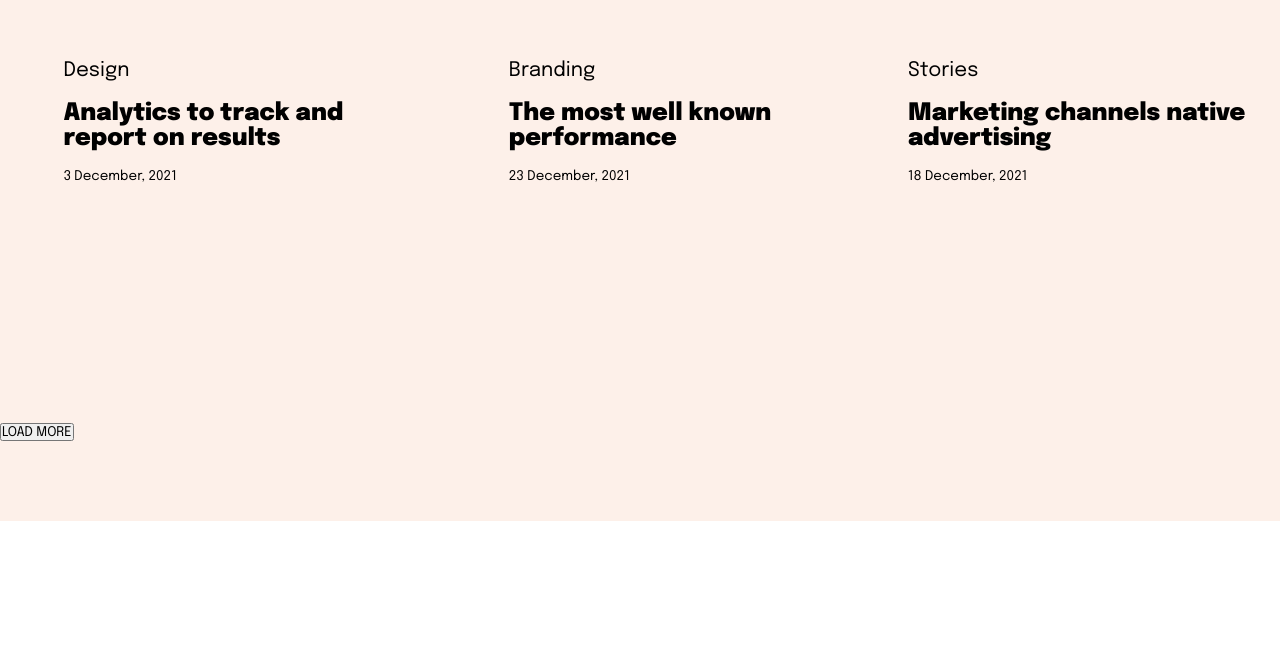
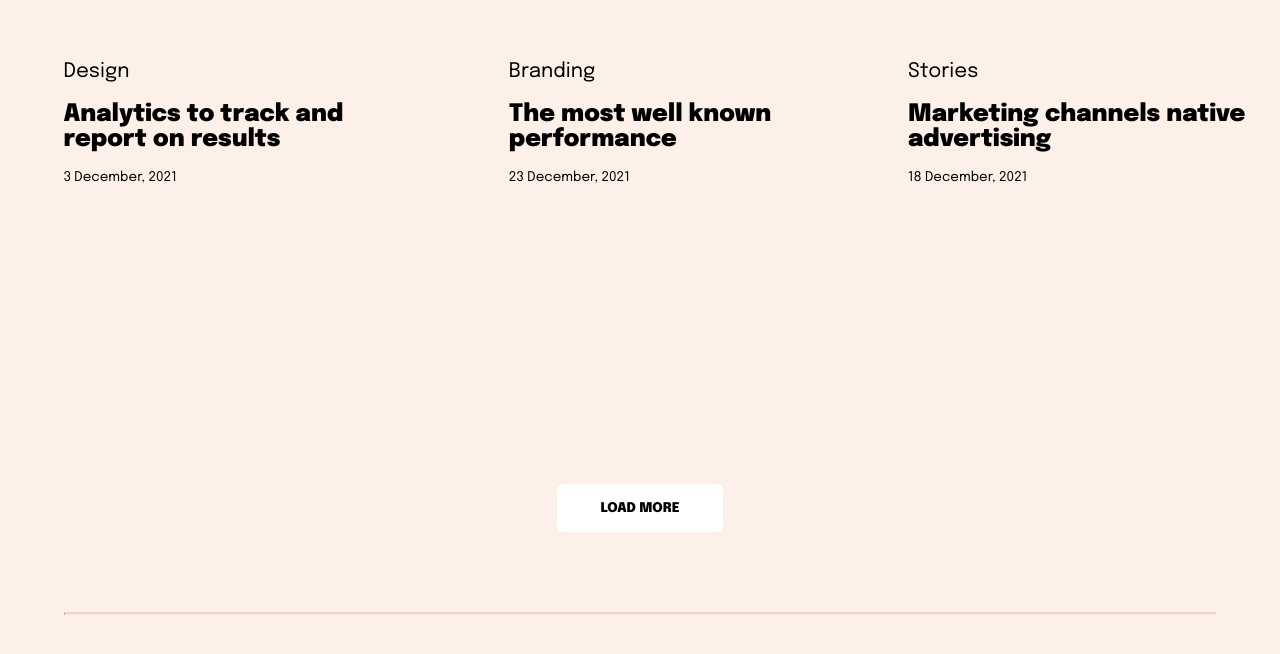
Before and after one commit to Nahid51/job-task, a plain HTML site: page index.html in a window 1280 px wide. Shown: the part 1590-2244 px from the top of the page. Before the commit the page ends 2111 px from the top, so only its background shows below. Drawn offline with Linux system fonts and the light colour scheme.

Commit message:
added load more button

```diff
--- a/index.html
+++ b/index.html
@@ -101,6 +101,7 @@
         <div class="loadMoreButton">
             <button class="loadButton">LOAD MORE</button>
         </div>
+        <hr>
     </section>
     <!-- body section end -->
     <footer></footer>
--- a/style.css
+++ b/style.css
@@ -13,7 +13,7 @@ ul{
 hr{
     width: 90%;
     margin: auto;
-    border: 1px solid #F3D1BF;;
+    border-top: 2px solid #F3D1BF;
 }
 .bg-color{
     width: 100%;
@@ -122,6 +122,23 @@ nav{
     font-weight: 800;
     margin-bottom: 16px;
 }
+.loadMoreButton{
+    text-align: center;
+    margin: 60px 0 80px 0;
+}
+.loadButton{
+    padding: 17px 43px;
+    border: none;
+    background: #FFFFFF;
+    border-radius: 6px;
+    font-weight: 800;
+}
+.loadButton:hover{
+    cursor: pointer;
+    border-right: 2px solid #F1A59E;
+    border-left: 2px solid #F1A59E;
+    border-bottom: 2px solid #F1A59E;
+}
 
 @media only screen and (max-width: 600px) {
 header{
@@ -220,6 +237,9 @@ nav{
     width: 335px;
     border-radius: 0 15px 15px 0;
 }
+.loadButton{
+    border: 2px solid #F1A59E;
+}
 
 }
 
@@ -313,4 +333,7 @@ nav{
     width: 335px;
     border-radius: 0 10px 10px 0;
 }
+.loadButton{
+    border: 2px solid #F1A59E;
+}
     }
```
